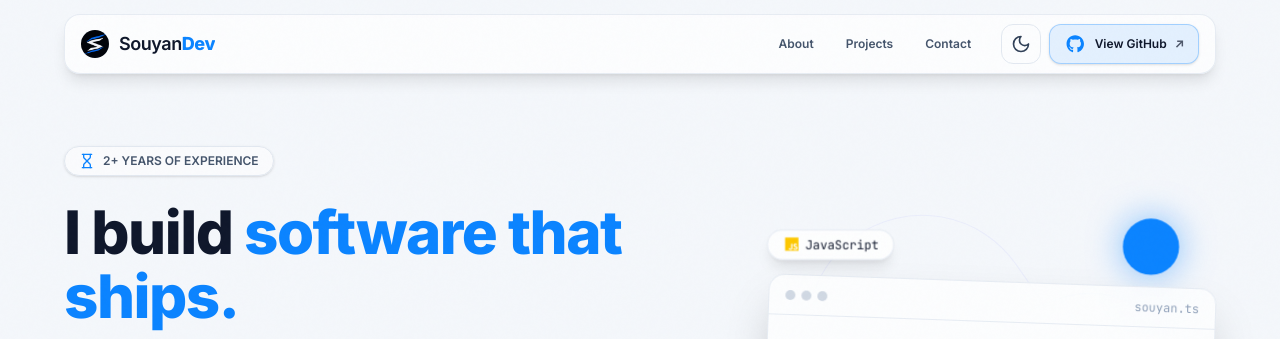
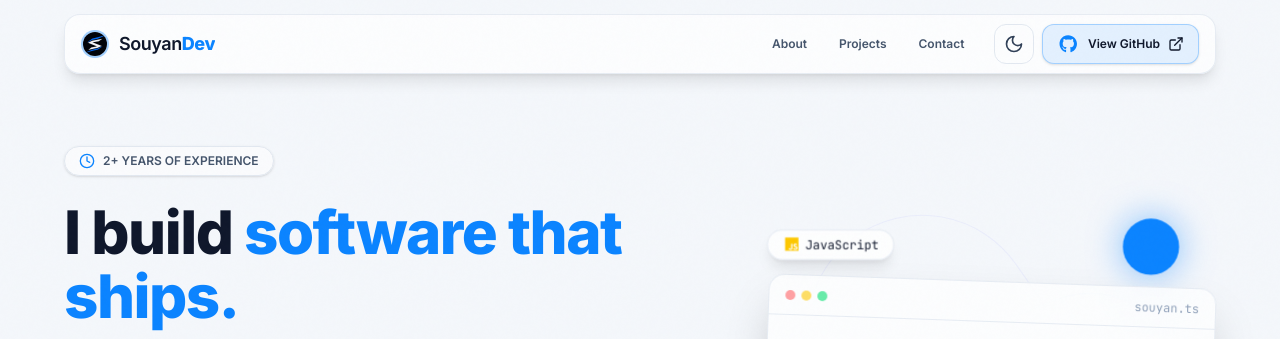
Before and after one commit to SanityGuy/portfolio, a React (Vite) app: page / in a window 1280 px wide. Shown: the top 339 px of the page. Built offline with nearby package versions, Linux system fonts and the light colour scheme; no server answers.

Commit message:
feat: UI small tweaks & enhanceement

```diff
--- a/src/components/CodeCard.tsx
+++ b/src/components/CodeCard.tsx
@@ -14,9 +14,9 @@ export default function CodeCard() {
           <div className="relative z-10 w-[calc(100%-2rem)] max-w-sm rotate-1 overflow-hidden rounded-2xl border border-slate-200/80 bg-white/70 shadow-2xl backdrop-blur-xl transition duration-300 hover:rotate-0 dark:border-white/10 dark:bg-slate-900/70 sm:w-full sm:max-w-md sm:rotate-2">
             <div className="flex h-10 items-center justify-between border-b border-slate-200/80 px-4 font-mono text-xs text-slate-400 dark:border-white/10">
               <div className="flex gap-1.5">
-                <i className="h-2.5 w-2.5 rounded-full bg-slate-400/40" />
-                <i className="h-2.5 w-2.5 rounded-full bg-slate-400/40" />
-                <i className="h-2.5 w-2.5 rounded-full bg-slate-400/40" />
+                <i className="h-2.5 w-2.5 rounded-full bg-red-400/60" />
+                <i className="h-2.5 w-2.5 rounded-full bg-yellow-400/60" />
+                <i className="h-2.5 w-2.5 rounded-full bg-green-400/60" />
               </div>
 
               <span>souyan.ts</span>
--- a/src/components/Contact.tsx
+++ b/src/components/Contact.tsx
@@ -2,7 +2,8 @@ import { FontAwesomeIcon } from '@fortawesome/react-fontawesome';
 import {
   faGithub,
   faTelegram,
-  faGoogle
+  faGoogle,
+  faDiscord
 } from '@fortawesome/free-brands-svg-icons'
 
 export default function Contact() {
@@ -25,7 +26,7 @@ export default function Contact() {
               inquiries. Reach out directly.
             </p>
 
-            <div className="mt-8 flex flex-col items-stretch justify-center gap-3.5 sm:flex-row sm:flex-wrap sm:items-center">
+            <div className="mt-8 flex flex-col items-stretch justify-center gap-3.5 sm:flex-row sm:flex-wrap sm:items-center grid-cols-2 sm:grid-cols-3 lg:grid-cols-4">
               <a
                 href="mailto:souyan.zakharov@gmail.com"
                 className="flex h-12 items-center justify-center gap-2 rounded-xl border border-slate-200 bg-white px-6 text-sm font-semibold text-slate-800 transition duration-200 hover:border-brand-accent dark:border-white/10 dark:bg-slate-900 dark:text-slate-100"
@@ -65,6 +66,20 @@ export default function Contact() {
                 />
                 Telegram
               </a>
+
+              <a
+                href="https://discord.gg/3w7k7u9"
+                target="_blank"
+                rel="noopener noreferrer"
+                className="flex h-12 items-center justify-center gap-2 rounded-xl border border-slate-200 bg-white px-6 text-sm font-semibold text-slate-800 transition duration-200 hover:border-brand-accent dark:border-white/10 dark:bg-slate-900 dark:text-slate-100"
+              >
+                <FontAwesomeIcon
+                  icon={faDiscord}
+                  size="xl"
+                  className="text-brand-accent"
+                />
+                Discord Server
+              </a>
             </div>
 
             <hr className="mt-10 border-t border-slate-200/80 dark:border-white/10" />
--- a/src/components/Hero.tsx
+++ b/src/components/Hero.tsx
@@ -2,7 +2,7 @@ import RepoCount from "../hooks/repos";
 import CodeCard from "./CodeCard";
 import { FontAwesomeIcon } from "@fortawesome/react-fontawesome";
 import { faGithub } from "@fortawesome/free-brands-svg-icons";
-import { Layers, Hourglass, Infinity } from "lucide-react";
+import { Layers, Clock, Infinity } from "lucide-react";
 
 export default function Hero() {
   return (
@@ -13,7 +13,7 @@ export default function Hero() {
       >
         <div className="flex flex-col justify-center lg:col-span-7">
           <div className="mb-6 inline-flex w-fit items-center gap-2 rounded-full border border-slate-200 bg-white/60 px-3.5 py-1.5 text-xs font-semibold text-slate-600 shadow-sm dark:border-white/10 dark:bg-slate-900/60 dark:text-slate-400">
-            <Hourglass size={16} className="shrink-0 text-brand-accent" />
+            <Clock size={16} className="shrink-0 text-brand-accent" />
             <span>2+ YEARS OF EXPERIENCE</span>
           </div>
 
--- a/src/components/Navbar.tsx
+++ b/src/components/Navbar.tsx
@@ -1,7 +1,7 @@
 import { useEffect, useState } from "react";
 import { FontAwesomeIcon } from "@fortawesome/react-fontawesome";
 import { faGithub } from "@fortawesome/free-brands-svg-icons";
-import { Sun, Moon } from "lucide-react";
+import { Sun, Moon, ExternalLink } from "lucide-react";
 
 import logoUrl from "/android-chrome-192x192.png";
 
@@ -65,7 +65,7 @@ export default function NavBar() {
           className="flex min-w-0 shrink-0 items-center gap-2.5 text-base font-bold tracking-tight sm:text-lg"
         >
           <span
-            className="flex h-7 w-7 shrink-0 items-center justify-center overflow-hidden rounded-full bg-brand-accent/10"
+            className="flex h-7 w-7 shrink-0 items-center justify-center overflow-hidden rounded-full bg-brand-accent/10 border-2 border-brand-accent/30 dark:bg-brand-accent/10 dark:border-brand-accent/30"
             aria-hidden="true"
           >
             <img
@@ -113,17 +113,17 @@ export default function NavBar() {
             href="https://github.com/SanityGuy"
             target="_blank"
             rel="noopener noreferrer"
-            className="inline-flex h-10 items-center gap-2 rounded-xl border border-brand-accent/30 bg-brand-accent/10 px-3 text-xs font-semibold text-slate-900 shadow-sm transition hover:bg-brand-accent hover:text-white dark:text-white sm:px-3.5"
+            className="group inline-flex h-10 items-center gap-2 rounded-xl border border-brand-accent/30 bg-brand-accent/10 px-3 text-xs font-semibold text-slate-900 shadow-sm transition hover:bg-brand-accent hover:text-white dark:text-white sm:px-3.5"
           >
             <FontAwesomeIcon
               icon={faGithub}
               size="xl"
-              className="text-brand-accent"
+              className="text-brand-accent dark:text-brand-accent transition-colors group-hover:text-white"
             />
 
             <span className="hidden sm:inline">View GitHub</span>
 
-            <span className="text-xs opacity-70">↗</span>
+            <ExternalLink size={16} className="transition-colors group-hover:text-white" />
           </a>
         </div>
       </nav>
```
